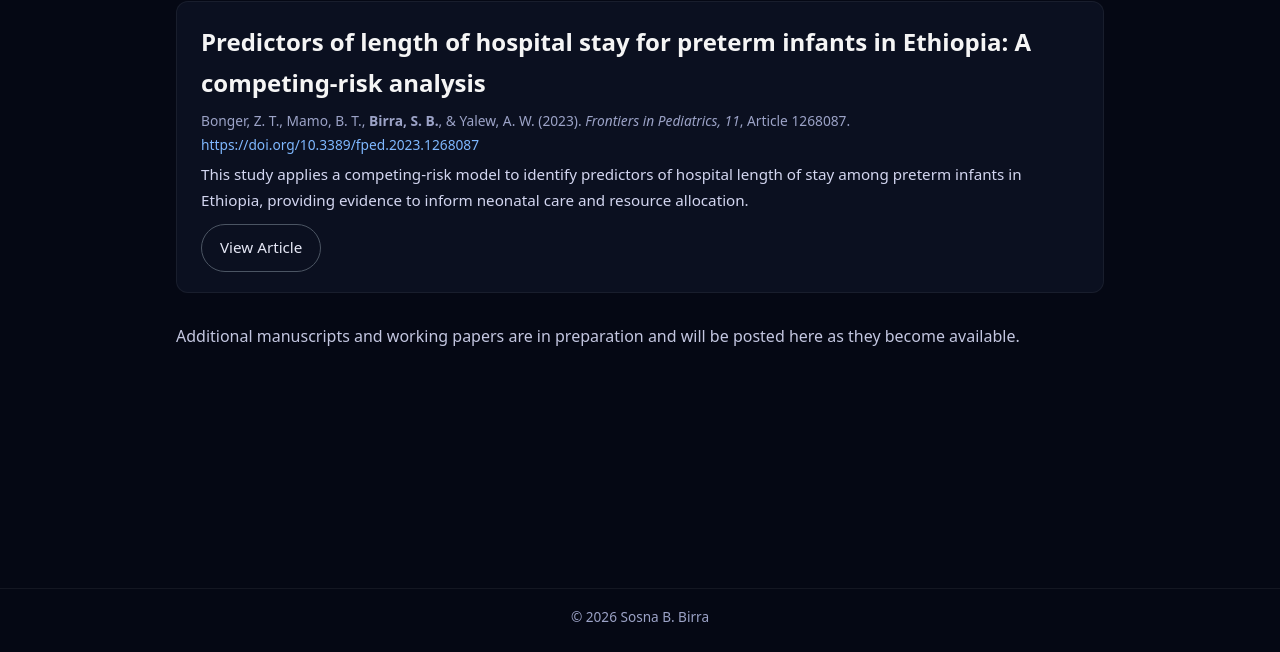
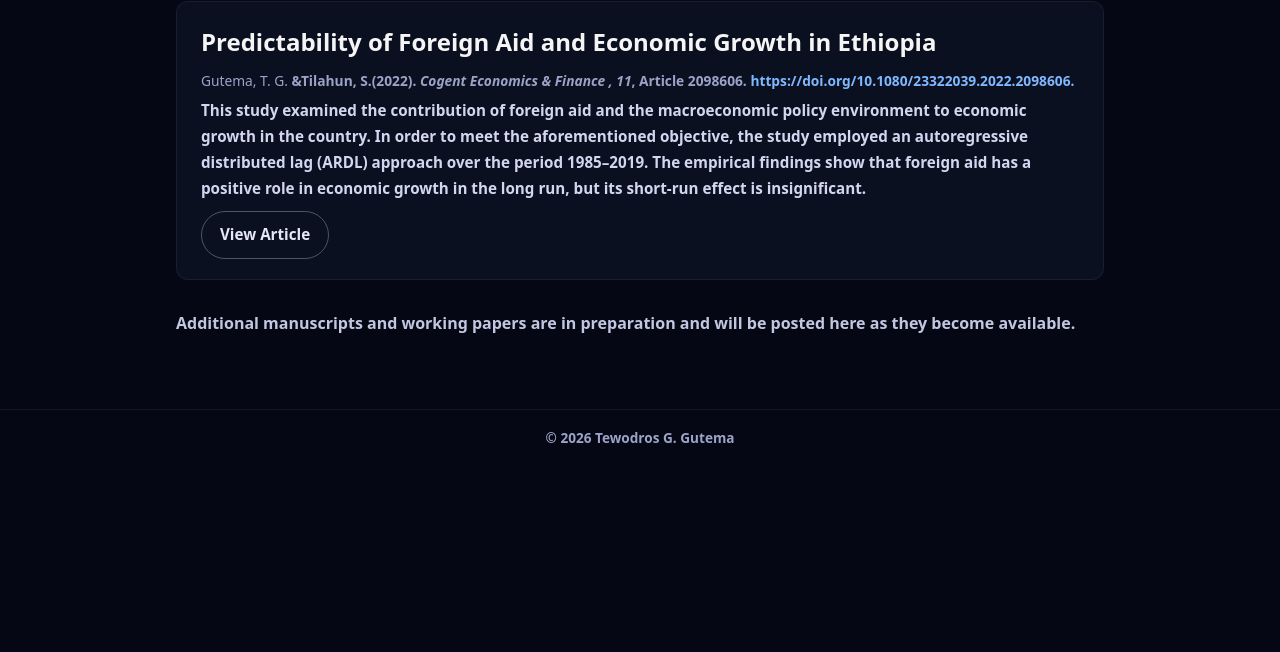
Before and after one commit to Tewodros78/Tewodros.github.io, a plain HTML site: page publications.html in a window 1280 px wide. Shown: the part 148-800 px from the top of the page. Drawn offline with Linux system fonts and the light colour scheme.

Commit message:
Update publications.html

```diff
--- a/publications.html
+++ b/publications.html
@@ -11,7 +11,7 @@
 <div class="page-wrapper">
 
     <nav class="navbar">
-        <div class="nav-brand">Sosna B. Birra</div>
+        <div class="nav-brand">Tewodros G. Gutema</div>
         <div class="nav-links">
             <a href="index.html">Home</a>
             <a href="about.html">About</a>
@@ -22,7 +22,7 @@
             <a href="contact.html">Contact</a>
         </div>
         <div class="nav-icons">
-            <a href="mailto:sosna.birra@bison.howard.edu"><i class="fa-solid fa-envelope"></i></a>
+            <a href="mailto:tewodros.gutema@bison.howard.edu"><i class="fa-solid fa-envelope"></i></a>
             <a href="#"><i class="fa-brands fa-linkedin"></i></a>
         </div>
     </nav>
@@ -34,25 +34,24 @@
         <!-- PUBLICATION CARD -->
         <div class="card">
             <h2 class="card-title">
-                Predictors of length of hospital stay for preterm infants in Ethiopia:
-                A competing-risk analysis
+                Predictability of Foreign Aid and Economic Growth in Ethiopia
             </h2>
 
             <p class="card-meta">
-                Bonger, Z. T., Mamo, B. T., <strong>Birra, S. B.</strong>, & Yalew, A. W. (2023).
-                <em>Frontiers in Pediatrics, 11</em>, Article 1268087.
-                <a href="https://doi.org/10.3389/fped.2023.1268087" target="_blank">
-                    https://doi.org/10.3389/fped.2023.1268087
+                Gutema, T. G.<strong> &Tilahun, S.(2022).
+                <em>Cogent Economics & Finance , 11</em>, Article 2098606.
+                <a href="https://doi.org/10.1080/23322039.2022.2098606." target="_blank">
+                    https://doi.org/10.1080/23322039.2022.2098606.
                 </a>
             </p>
 
             <p class="card-body">
-                This study applies a competing-risk model to identify predictors of hospital
-                length of stay among preterm infants in Ethiopia, providing evidence to inform
-                neonatal care and resource allocation.
+                This study examined the contribution of foreign aid and the macroeconomic policy environment to economic growth in the country.
+                In order to meet the aforementioned objective, the study employed an autoregressive distributed lag (ARDL) approach over the period 1985–2019.
+                The empirical findings show that foreign aid has a positive role in economic growth in the long run, but its short-run effect is insignificant.
             </p>
 
-            <a href="https://doi.org/10.3389/fped.2023.1268087"
+            <a href="https://doi.org/10.1080/23322039.2022.2098606"
                target="_blank"
                class="btn btn-outline"
                style="margin-top:10px;">
@@ -67,7 +66,7 @@
     </main>
 
     <footer>
-        © <span id="year"></span> Sosna B. Birra
+        © <span id="year"></span> Tewodros G. Gutema
     </footer>
 
 </div>
```
